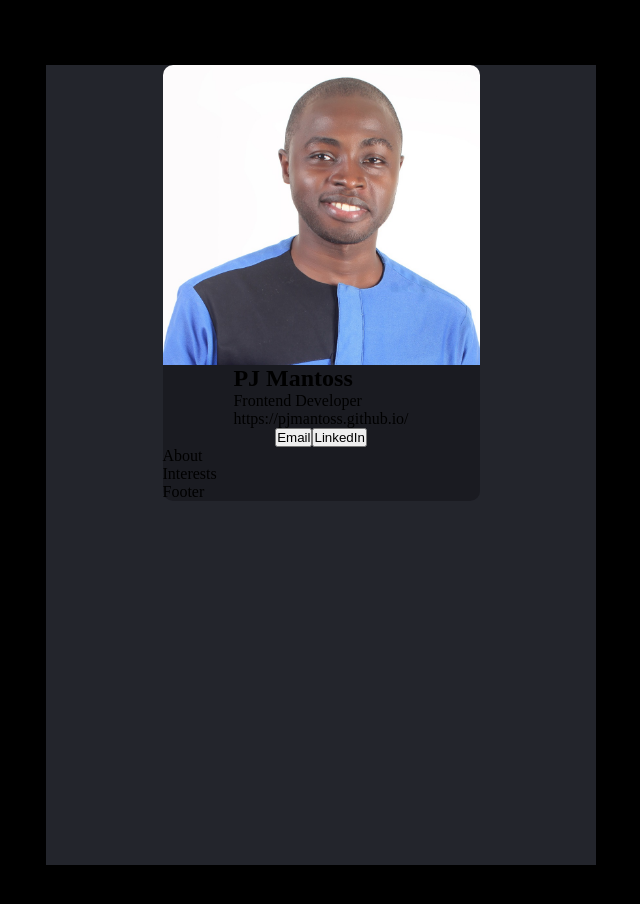
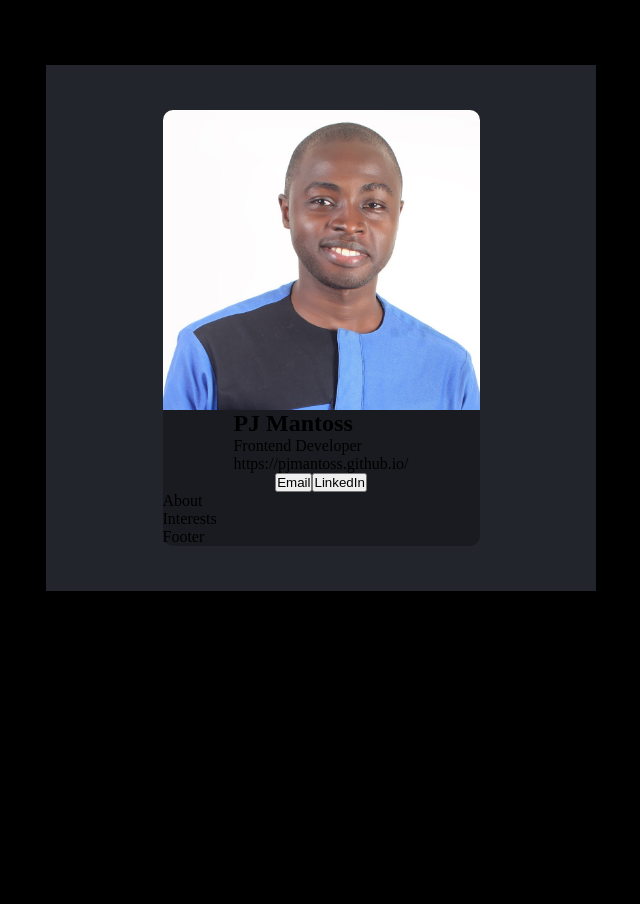
Before and after one commit to PJMantoss/digital-biz-card, a React (Create React App) app: page / in a window 1280 px wide. Shown: the top 904 px of the page, without its empty margins (319-959 px from the left). After the commit the page ends 800 px from the top, so only its background shows below. Built offline with nearby package versions, Linux system fonts and the light colour scheme.

Commit message:
update styling

```diff
--- a/src/App.css
+++ b/src/App.css
@@ -1,7 +1,8 @@
 .App {
     width: 550px;
-    height: 100vh;
+    height: auto;
     margin: 65px auto;
+    padding: 45px 0;
     background: #23252c;
 }
 
@@ -22,6 +23,6 @@
 }
 
 .info img {
-    width: 317px;
+    width: 100%;
     border-radius: 10px 10px 0 0;
 }
```
